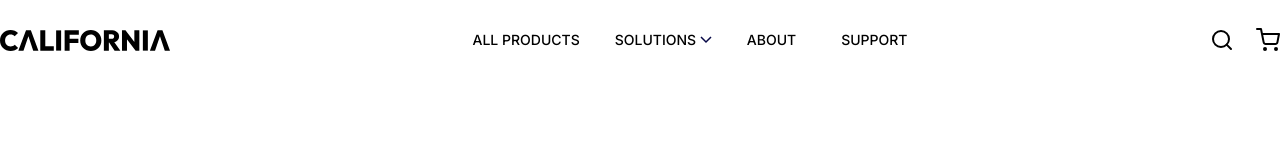
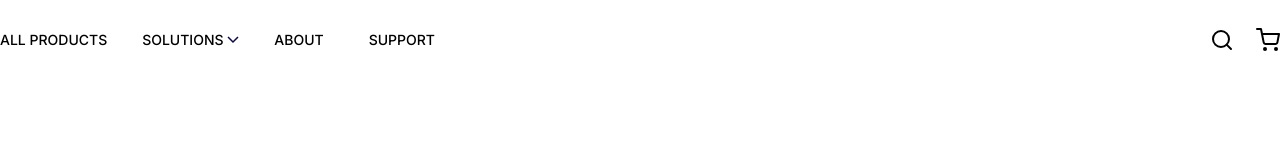
Before and after one commit to Nazarur/California-shop, a plain HTML site: page index.html in a window 1280 px wide. Drawn offline with Linux system fonts and the light colour scheme.

Commit message:
i deleted first logo

```diff
--- a/index.html
+++ b/index.html
@@ -10,7 +10,6 @@
 </head>
 <body>
     <header class="default-container">
-        <a href="#"><img src="assets/img/logo/logo-california.svg" alt=""></a>
         <div class="header-nav">
             <ul>
                 <li><a href="">all products</a></li>
```
